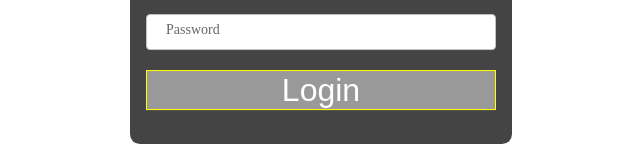
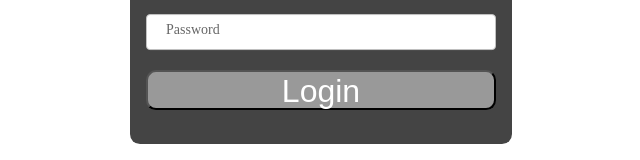
Before and after one commit to yurecouto/client-react, a React (Create React App) app: page /login in a window 1280 px wide. Shown: the part 422-582 px from the top of the page, without its empty margins (319-959 px from the left). Built offline with nearby package versions, Linux system fonts and the light colour scheme.

Commit message:
basic login componnents

```diff
--- a/src/components/buttons/StandardButton/styles.module.css
+++ b/src/components/buttons/StandardButton/styles.module.css
@@ -1,7 +1,7 @@
 .standard_button {
   width: 100%;
   height: 40px;
-  border: 1px solid yellow;
+  border-radius: 10px;
   font-size: 32px;
   cursor: pointer;
 }
```
